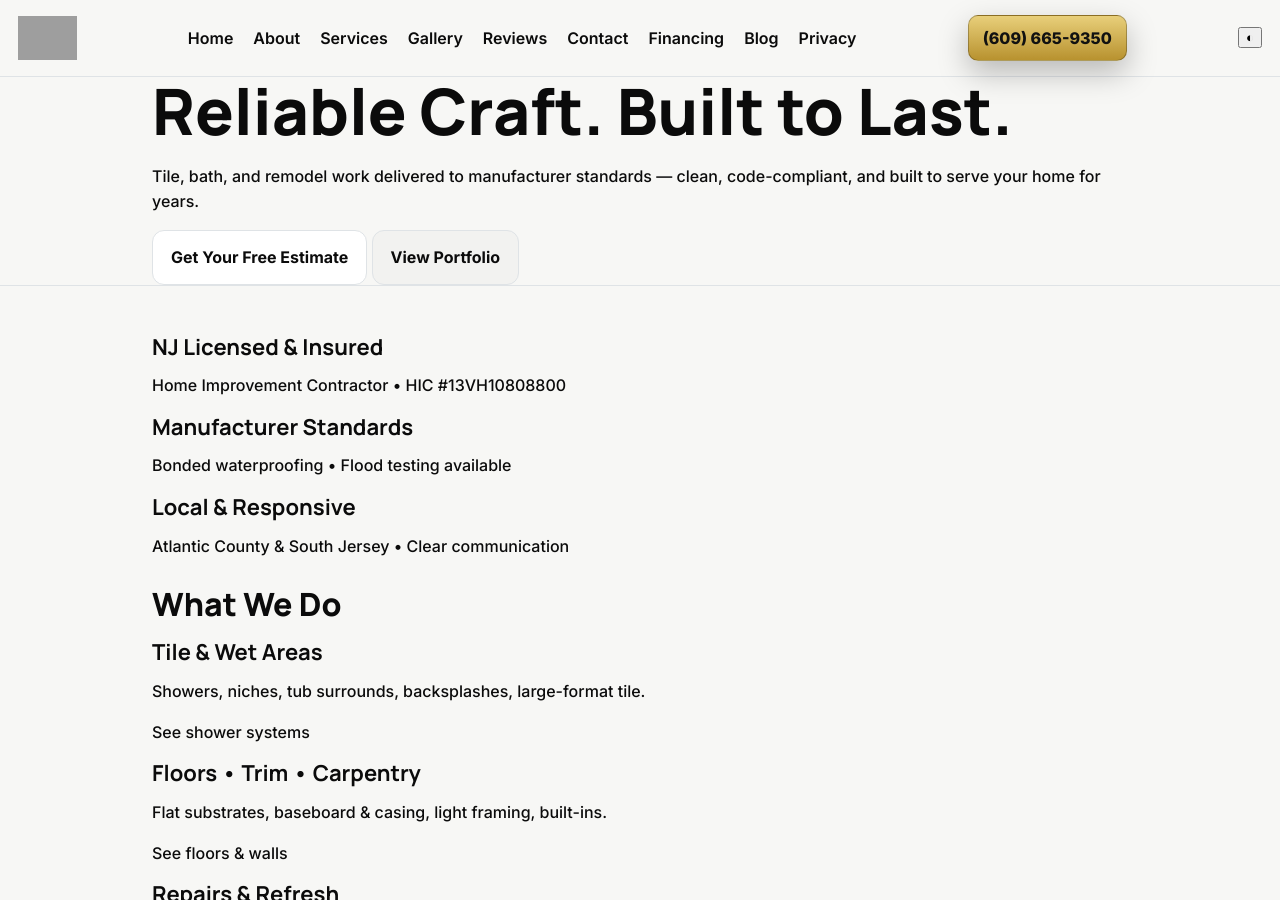
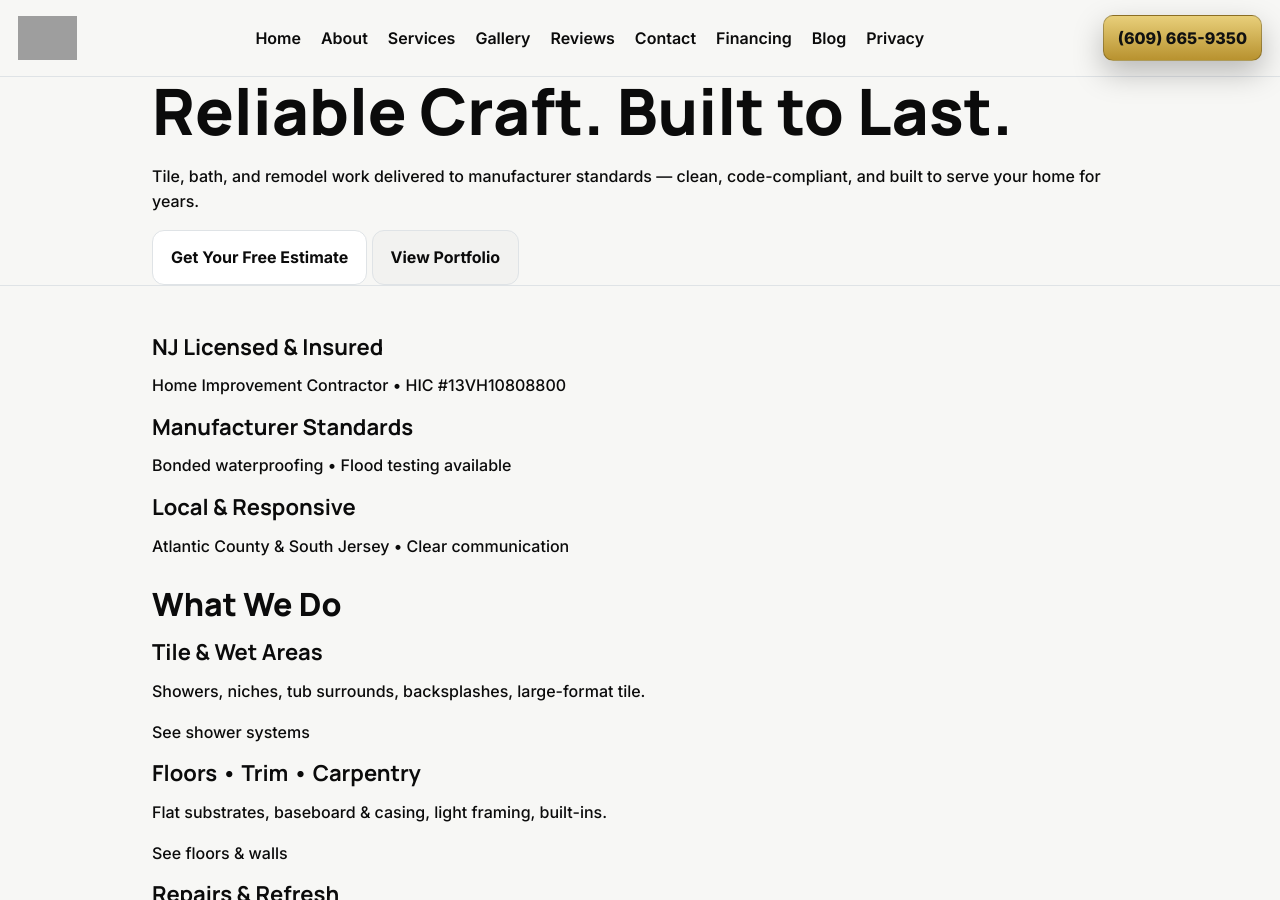
Before and after one commit to XTX33/Tillerstead-site, a Jekyll site: the page built from index.html, in a window 1280 px wide and 900 px high. Built offline with Jekyll 4.4.1, drawn with Linux system fonts in a browser that asks for light colours; the list of posts is cut into pages by our own code; grey boxes are pictures that could not be loaded.

Commit message:
Update header.html

```diff
--- a/_includes/header.html
+++ b/_includes/header.html
@@ -1,29 +1,38 @@
-<header class="appbar">
-  <a class="brand" href="{{ '/' | relative_url }}" aria-label="{{ site.title }} Home">
-    <img src="/assets/img/Logo-light.png" alt="{{ site.title }} logo" width="168" height="44" decoding="async" loading="eager">
-    <span class="sr-only">{{ site.title }}</span>
+<header class="appbar site-header" role="banner">
+  <!-- Brand -->
+  <a class="brand" href="{{ '/' | relative_url }}" aria-label="{{ site.title | default: 'Home' }}">
+    <img
+      src="{{ '/assets/img/Logo-light.png' | relative_url }}"
+      alt="{{ site.title | default: 'Tillerstead' }} logo"
+      width="168"
+      height="44"
+      decoding="async"
+      loading="eager">
+    <span class="sr-only">{{ site.title | default: 'Tillerstead' }}</span>
   </a>
 
-  <button class="nav-toggle" aria-controls="nav" aria-expanded="false" title="Menu">
+  <!-- Mobile toggle -->
+  <button class="nav-toggle" aria-controls="nav" aria-expanded="false" aria-label="Toggle menu" title="Menu">
     <span class="hamburger" aria-hidden="true"></span>
   </button>
 
-  <nav id="nav" class="site-nav" aria-label="Main">
-    <ul>
-      <li><a href="{{ '/' | relative_url }}">Home</a></li>
-<li><a href="{{ '/about/' | relative_url }}">About</a></li>
-<li><a href="{{ '/services/' | relative_url }}">Services</a></li>
-<li><a href="{{ '/portfolio/' | relative_url }}">Gallery</a></li>
-<li><a href="{{ '/reviews/' | relative_url }}">Reviews</a></li>
-<li><a href="{{ '/contact/' | relative_url }}">Contact</a></li>
-<li><a href="{{ '/financing/' | relative_url }}">Financing</a></li>
-<li><a href="{{ '/blog/' | relative_url }}">Blog</a></li>
-<li><a href="{{ '/privacy/' | relative_url }}">Privacy</a></li>
+  <!-- Primary nav -->
+  <nav id="nav" class="site-nav" aria-label="Primary">
+    <ul class="nav-list">
+      <li><a href="{{ '/' | relative_url }}" {% if page.url == '/' %}aria-current="page"{% endif %}>Home</a></li>
+      <li><a href="{{ '/about/' | relative_url }}" {% if page.url contains '/about/' %}aria-current="page"{% endif %}>About</a></li>
+      <li><a href="{{ '/services/' | relative_url }}" {% if page.url contains '/services/' %}aria-current="page"{% endif %}>Services</a></li>
+      <li><a href="{{ '/portfolio/' | relative_url }}" {% if page.url contains '/portfolio/' %}aria-current="page"{% endif %}>Gallery</a></li>
+      <li><a href="{{ '/reviews/' | relative_url }}" {% if page.url contains '/reviews/' %}aria-current="page"{% endif %}>Reviews</a></li>
+      <li><a href="{{ '/contact/' | relative_url }}" {% if page.url contains '/contact/' %}aria-current="page"{% endif %}>Contact</a></li>
+      <li><a href="{{ '/financing/' | relative_url }}" {% if page.url contains '/financing/' %}aria-current="page"{% endif %}>Financing</a></li>
+      <li><a href="{{ '/blog/' | relative_url }}" {% if page.url contains '/blog/' %}aria-current="page"{% endif %}>Blog</a></li>
+      <li><a href="{{ '/privacy/' | relative_url }}" {% if page.url contains '/privacy/' %}aria-current="page"{% endif %}>Privacy</a></li>
     </ul>
   </nav>
 
+  <!-- Call + theme -->
   <a class="call-btn" href="tel:{{ site.company.phone_link | default: '+16096659350' }}" aria-label="Call Tillerstead">
     {{ site.company.phone_display | default: '(609) 665-9350' }}
   </a>
-  <button class="theme-toggle" title="Toggle theme" aria-pressed="false" aria-label="Toggle theme">◐</button>
 </header>
```
